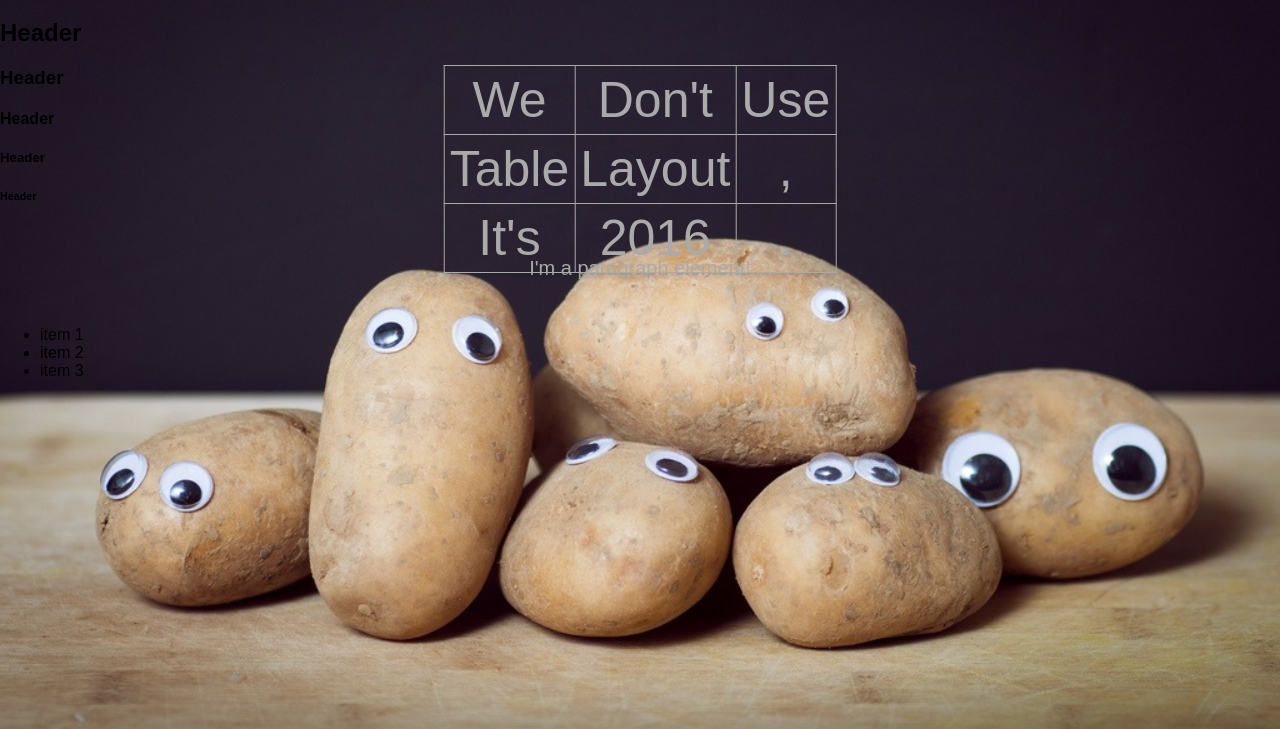
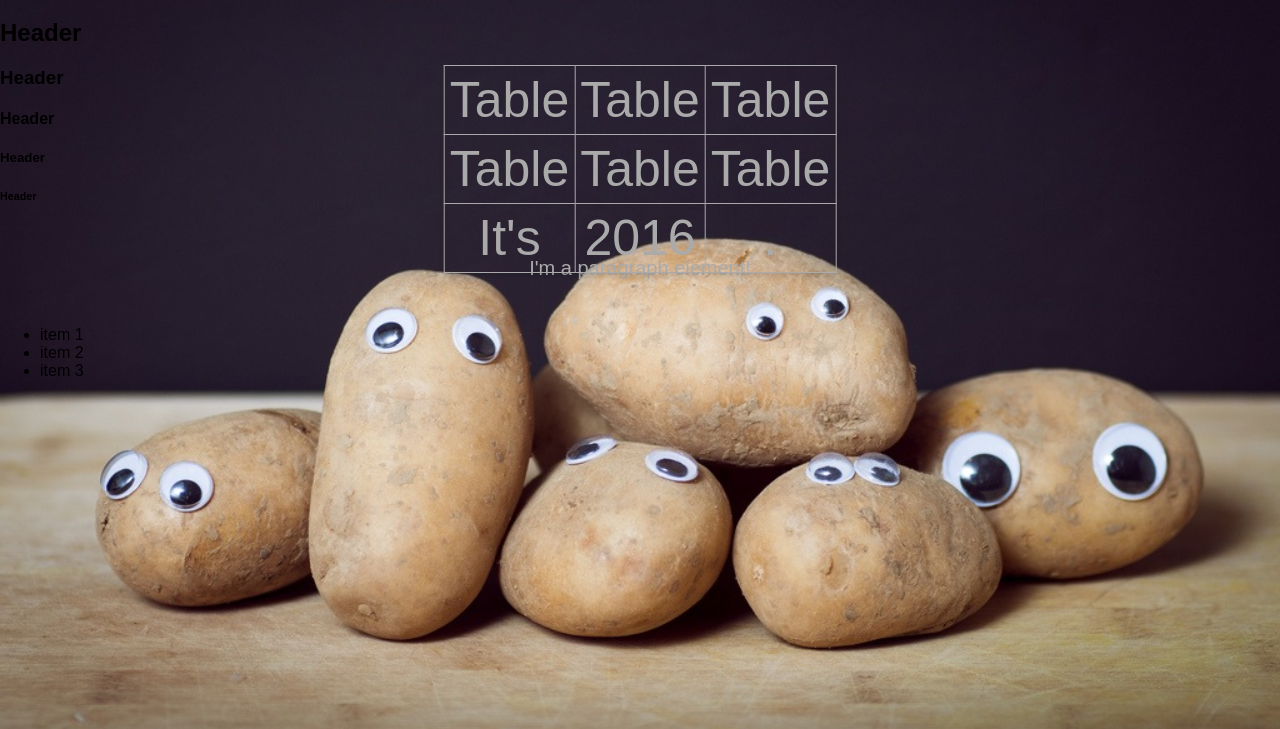
Before and after one commit to TackettAndrew/TheFacilipotatoes, a plain HTML site: page index.html in a window 1280 px wide. Shown: the part 71-800 px from the top of the page. Drawn offline with Linux system fonts and the light colour scheme; a web font is replaced by a local one.

Commit message:
Update index.html

```diff
--- a/index.html
+++ b/index.html
@@ -53,14 +53,14 @@
         <div style="height: 10px;"></div>
         <table>
             <tr>
-                <td>We</td>
-                <td>Don't</td>
-                <td>Use</td>
+                <td>Table</td>
+                <td>Table</td>
+                <td>Table</td>
             </tr>
             <tr>
                 <td>Table</td>
-                <td>Layout</td>
-                <td>,</td>
+                <td>Table</td>
+                <td>Table</td>
             </tr>
             <tr>
                 <td>It's</td>
```
